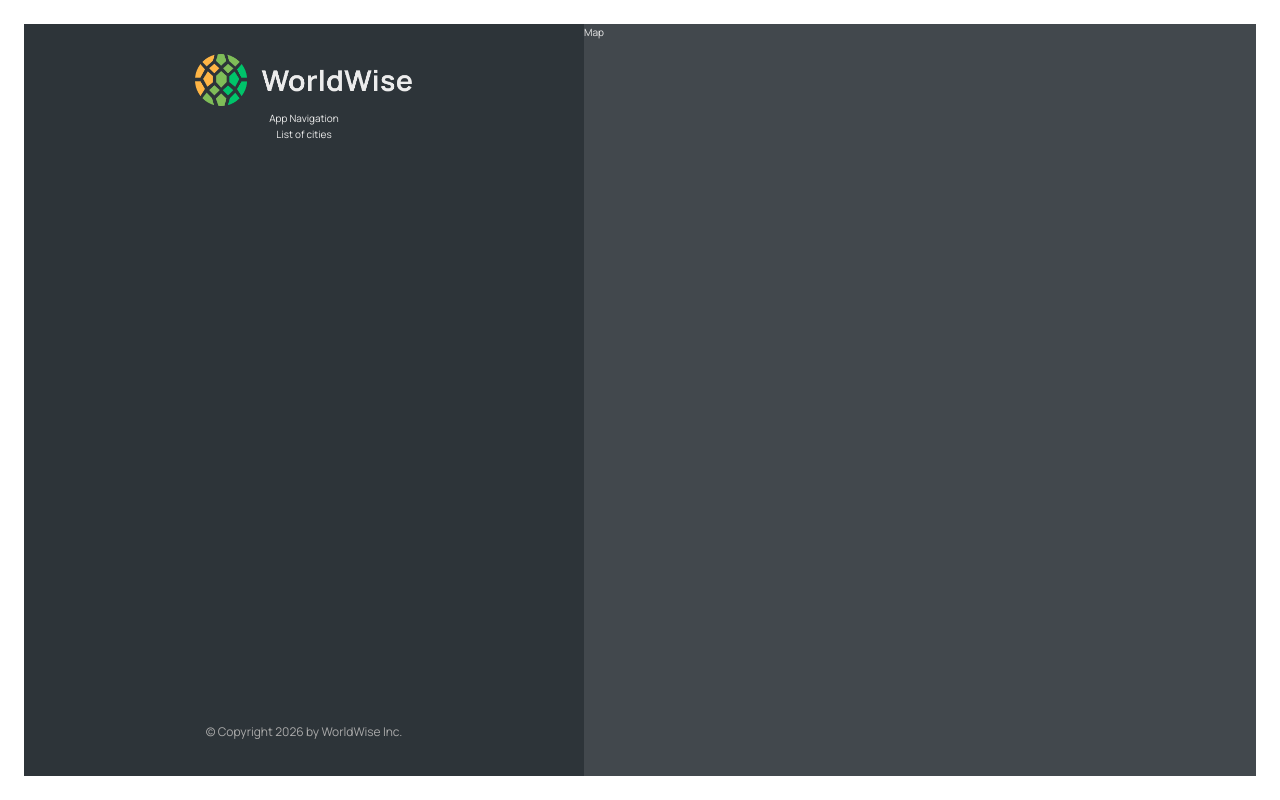
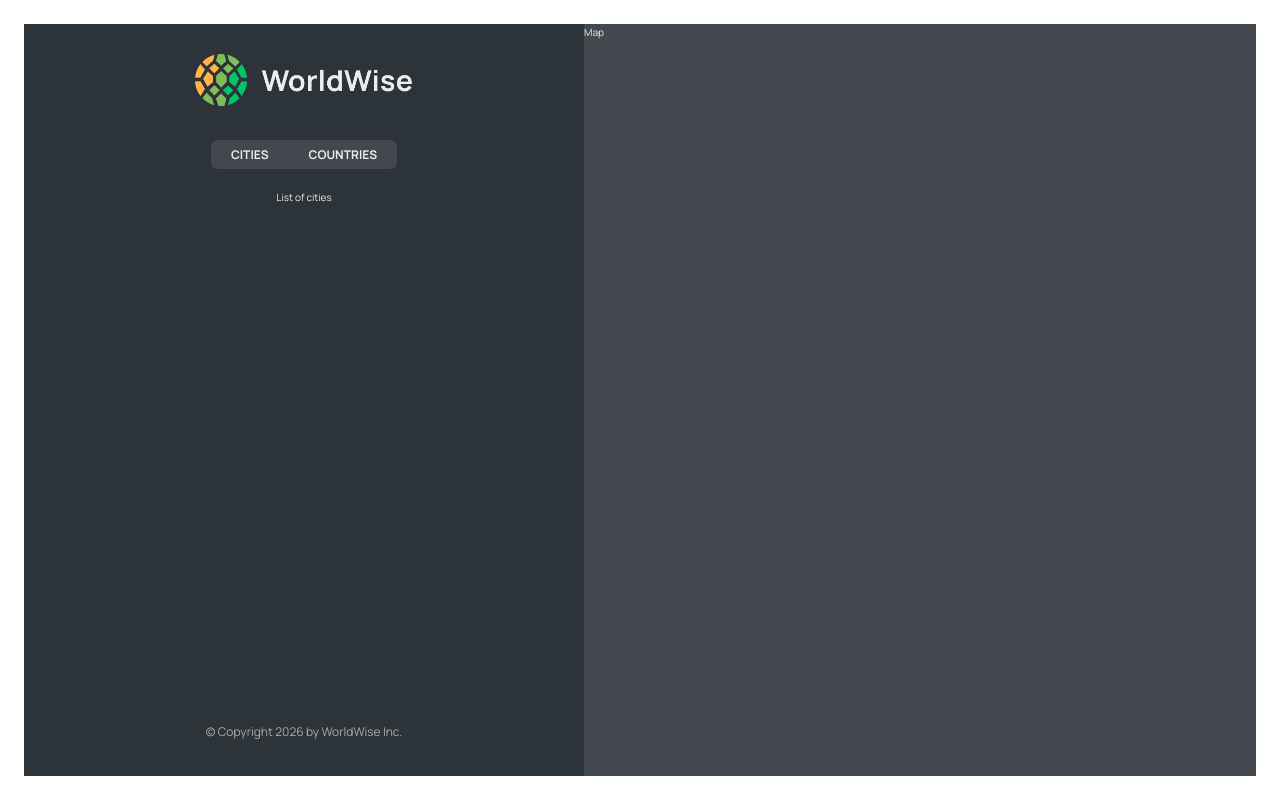
Before and after one commit to HassaaNaeem/WorldWise-App-React, a React (Vite) app: page /app in a window 1280 px wide. Built offline with nearby package versions, Linux system fonts and the light colour scheme.

Commit message:
Added nested routes

```diff
--- a/src/App.jsx
+++ b/src/App.jsx
@@ -15,7 +15,12 @@
           <Route path="product" element={<Product />} />
           <Route path="pricing" element={<Pricing />} />
           <Route path="login" element={<Login />} />
-          <Route path="app" element={<AppLayout />} />
+          <Route path="app" element={<AppLayout />}>
+            <Route index element={<p>List of cities</p>}></Route>
+            <Route path="cities" element={<p>List of cities</p>}></Route>
+            <Route path="countries" element={<p>List of countries</p>}></Route>
+            <Route path="form" element={<p>Form</p>}></Route>
+          </Route>
           <Route path="*" element={<PageNotFound />} />
         </Routes>
       </BrowserRouter>
--- a/src/components/AppNav.jsx
+++ b/src/components/AppNav.jsx
@@ -1,7 +1,19 @@
 import React from "react";
-
+import styles from "./AppNav.module.css";
+import { NavLink } from "react-router-dom";
 function AppNav() {
-  return <nav>App Navigation</nav>;
+  return (
+    <nav className={styles.nav}>
+      <ul>
+        <li>
+          <NavLink to="cities">Cities</NavLink>
+        </li>
+        <li>
+          <NavLink to="countries">Countries</NavLink>
+        </li>
+      </ul>
+    </nav>
+  );
 }
 
 export default AppNav;
--- a/src/components/Sidebar.jsx
+++ b/src/components/Sidebar.jsx
@@ -2,13 +2,14 @@
 import styles from "./Sidebar.module.css";
 import Logo from "./Logo";
 import AppNav from "./AppNav";
+import { Outlet } from "react-router-dom";
 function Sidebar() {
   return (
     <div className={styles.sidebar}>
       <Logo />
       <AppNav />
 
-      <p>List of cities</p>
+      <Outlet />
       <footer className={styles.footer}>
         <p className={styles.copyright}>
           &copy; Copyright {new Date().getFullYear()} by WorldWise Inc.
```
